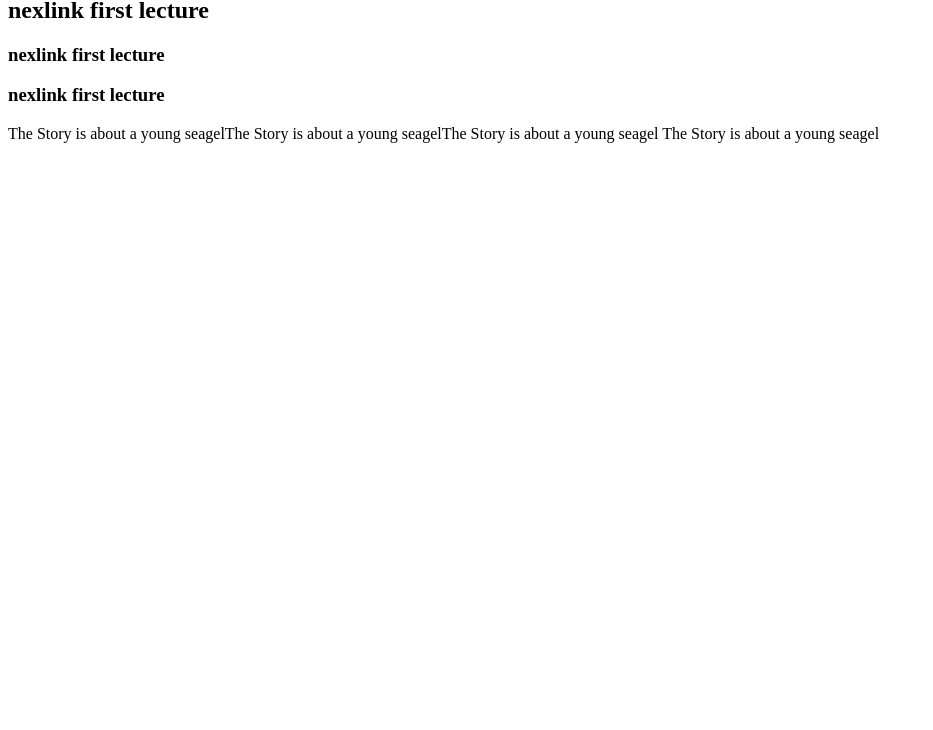
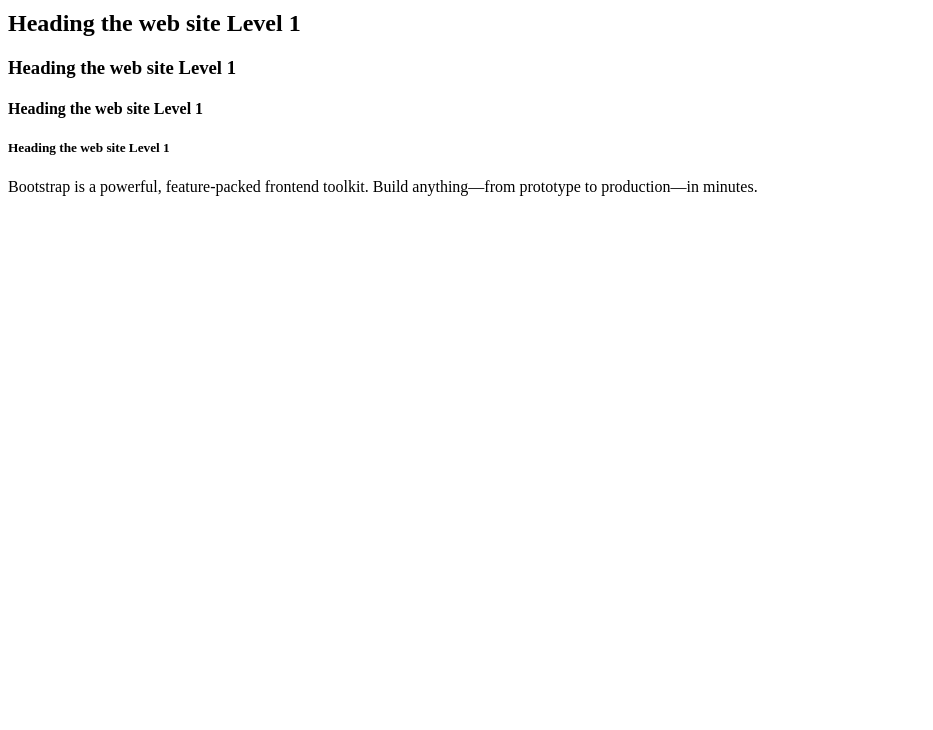
Before and after one commit to sherja/basic-lecture, a plain HTML site: page index.html in a window 1280 px wide. Shown: the part 70-800 px from the top of the page, without its empty margins (0-933 px from the left). Drawn offline with Linux system fonts and the light colour scheme.

Commit message:
3rd commit

```diff
--- a/index.html
+++ b/index.html
@@ -1,35 +1,37 @@
 <!DOCTYPE html>
 <html lang="en">
 <head>
+
+    <!-- charter set meta -->
     <meta charset="UTF-8">
+    <!-- viewtag-->
     <meta name="viewport" content="width=device-width, initial-scale=1.0">
+    <!--SEO tag-->
+    <meta name="description" content="">
+    <meta name="keywords" content="">
 
 
-    <title>lecture</title>
+    <meta http-equiv="content-Type" content="title/html;charset=UTF-8">
+
+    <!--link tag css -->
+    <link rel="stylesheet" href="style.css">
+   <!--Favicon icon  tag-->
+    <link rel="shortcut icon" href="favicon.ico" type="image/x-icon">
+    <STYle>  </STYle>
+
+<title> The Lecture First
+</title>
+
 </head>
+
+<link rel="stylesheet" href="style.css">
 <body>
-    <main>
-
-
-
-        <header>
-
-
-        </header>
-        <section>
-                <h1>nexlink first lecture</h1>
-                <h2>nexlink first lecture</h2>
-                <h3>nexlink first lecture</h3>
-                <h3>nexlink first lecture</h3>
-                <p>The Story is about a young seagelThe Story is about a young seagelThe Story is about a young seagel
-                The Story is about a young seagel</p>
-
-        </section>
-        <footer>
-
-
-        </footer>
-    </main>
+<H1>H1 Heading the web site Level 1 </H1>
+<H2> Heading the web site Level 1 </H2>
+<h3>Heading the web site Level 1 </H3>
+<h4> Heading the web site Level 1 </H4>
+<h5> Heading the web site Level 1 </H5>
+<p> Bootstrap is a powerful, feature-packed frontend toolkit. Build anything—from prototype to production—in minutes.</p>
 
 </body>
 </html>
```
Also changed, not shown: style.css (added).
